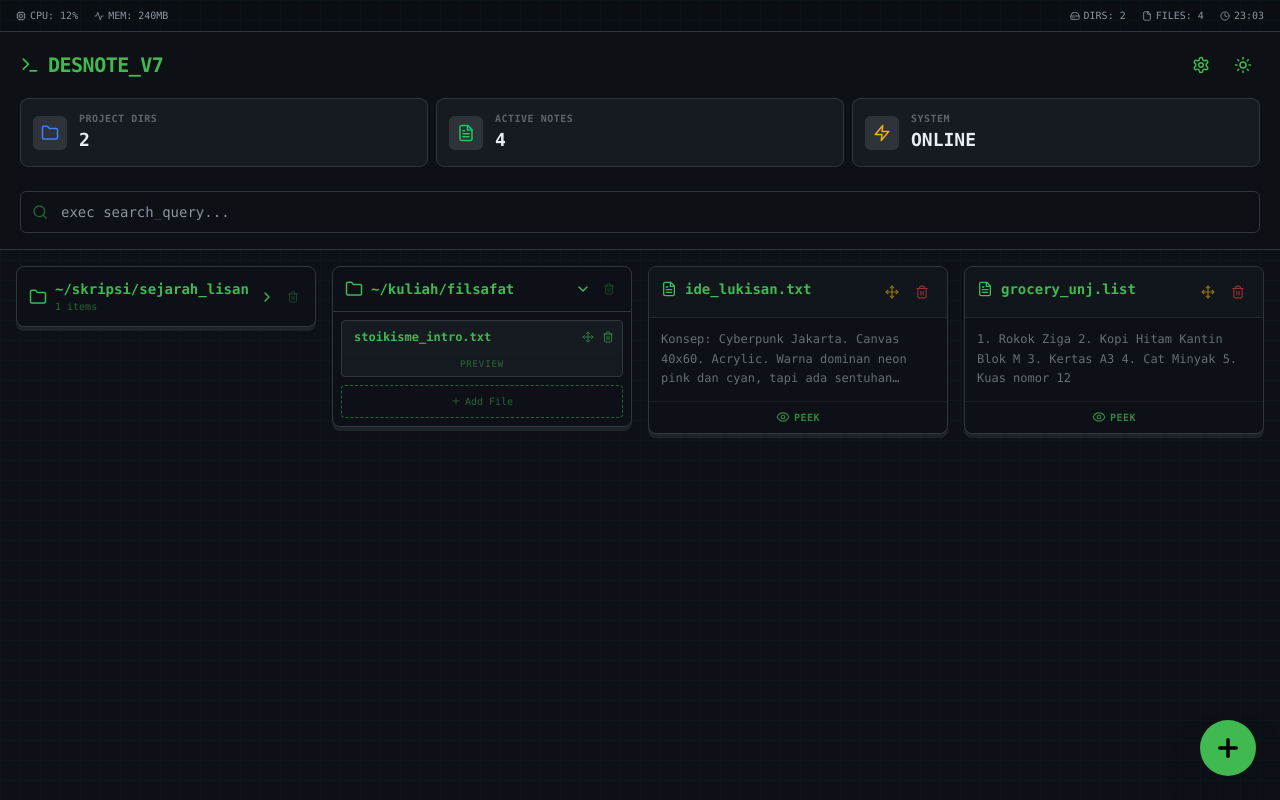
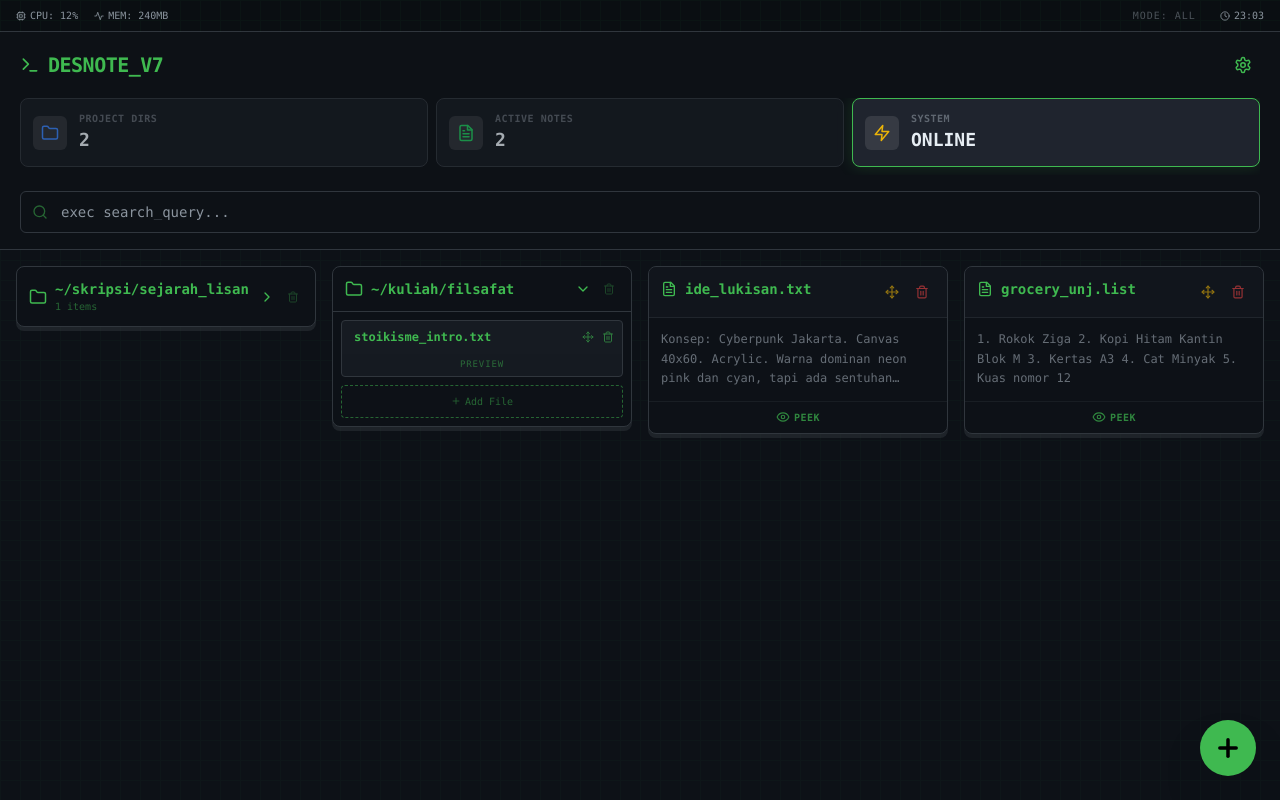
Before and after one commit to dyunayuna90-bit/Desnoterm, a React (Vite) app: page / in a window 1280 px wide. Built offline with nearby package versions, Linux system fonts and the light colour scheme.

Commit message:
Update App.tsx

```diff
--- a/App.tsx
+++ b/App.tsx
@@ -4,7 +4,7 @@ import {
   Settings, Moon, Sun, X, Save, MoreVertical,
   ArrowRightLeft, Trash2, Terminal, Github,
   CornerDownRight, Search, LayoutGrid, File, Edit3, Move, Eye, EyeOff, AlertTriangle,
-  Download, Upload, Cpu, Activity, HardDrive, Clock, Zap
+  Download, Upload, Cpu, Activity, HardDrive, Clock, Zap, Layers, Monitor
 } from 'lucide-react';
 
 // --- UTILS & DATA ---
@@ -35,25 +35,34 @@ const initialRootNotes = [
   { id: 'root-2', title: 'grocery_unj.list', content: '1. Rokok Ziga\n2. Kopi Hitam Kantin Blok M\n3. Kertas A3\n4. Cat Minyak\n5. Kuas nomor 12', isPeeked: false },
 ];
 
-// --- SUB-COMPONENTS (MOVED OUTSIDE TO FIX KEYBOARD BUG) ---
+// --- SUB-COMPONENTS ---
 
-const SystemStatus = ({ isTerminal, totalFolders, totalNotes }) => (
+const SystemStatus = ({ isTerminal, totalFolders, totalNotes, currentView }) => (
   <div className={`w-full flex items-center justify-between py-2 px-4 text-[10px] font-mono border-b ${isTerminal ? 'bg-black/20 border-[#30363d] text-[#8b949e]' : 'bg-gray-100 border-gray-200 text-gray-500'}`}>
     <div className="flex gap-4">
       <span className="flex items-center gap-1"><Cpu size={10}/> CPU: 12%</span>
       <span className="flex items-center gap-1"><Activity size={10}/> MEM: 240MB</span>
     </div>
-    <div className="flex gap-4">
-       <span className="flex items-center gap-1"><HardDrive size={10}/> DIRS: {totalFolders}</span>
-       <span className="flex items-center gap-1"><File size={10}/> FILES: {totalNotes}</span>
+    <div className="flex gap-4 items-center">
+       <span className="uppercase tracking-widest opacity-50 mr-2">MODE: {currentView}</span>
        <span className="flex items-center gap-1"><Clock size={10}/> {getFormattedTime()}</span>
     </div>
   </div>
 );
 
-const StatsCard = ({ icon: Icon, label, value, isTerminal, colorClass }) => (
-  <div className={`flex-1 p-3 rounded-lg border flex items-center gap-3 transition-all duration-300 hover:scale-[1.02] ${isTerminal ? 'bg-[#161b22] border-[#30363d]' : 'bg-white border-gray-200 shadow-sm'}`}>
-     <div className={`p-2 rounded-md ${isTerminal ? 'bg-opacity-10 bg-white' : 'bg-opacity-10 bg-black'} ${colorClass}`}>
+const StatsCard = ({ icon: Icon, label, value, isTerminal, colorClass, onClick, isActive }) => (
+  <div
+    onClick={onClick}
+    className={`
+      flex-1 p-3 rounded-lg border flex items-center gap-3 cursor-pointer select-none
+      transition-all duration-300 hover:scale-[1.02] active:scale-95
+      ${isActive
+        ? (isTerminal ? 'bg-[#1f242e] border-[#3fb950] shadow-[0_0_15px_rgba(63,185,80,0.2)]' : 'bg-blue-50 border-blue-400 shadow-md')
+        : (isTerminal ? 'bg-[#161b22] border-[#30363d] opacity-70 hover:opacity-100' : 'bg-white border-gray-200 shadow-sm hover:border-blue-300')
+      }
+    `}
+  >
+     <div className={`p-2 rounded-md ${isTerminal ? 'bg-opacity-10 bg-white' : 'bg-opacity-10 bg-black'} ${colorClass} transition-colors`}>
         <Icon size={18} />
      </div>
      <div>
@@ -86,7 +95,7 @@ const NoteCard = ({ note, folderId, isTerminal, onMove, onDelete, onOpen, onPeek
   };
 
   return (
-    <div className={`relative flex flex-col ${cardClass} h-auto overflow-hidden group w-full rounded-lg transition-all duration-300 hover:-translate-y-1 hover:shadow-lg`}>
+    <div className={`relative flex flex-col ${cardClass} h-auto overflow-hidden group w-full rounded-lg transition-all duration-500 hover:-translate-y-1 hover:shadow-lg animate-in fade-in slide-in-from-bottom-2`}>
        <div className={`flex justify-between items-start p-3 ${isTerminal ? 'bg-[#161b22]/50' : 'bg-gray-50/80'} border-b ${isTerminal ? 'border-[#30363d]' : 'border-[#d0d7de]'} border-opacity-50`}>
           <div className="flex items-center gap-2 overflow-hidden">
              <FileText size={16} className={isTerminal ? 'text-[#3fb950]' : 'text-blue-500'} />
@@ -104,7 +113,11 @@ const NoteCard = ({ note, folderId, isTerminal, onMove, onDelete, onOpen, onPeek
        >
           <div className={`text-xs leading-relaxed font-mono ${isTerminal ? 'text-[#8b949e]' : 'text-gray-600'}`}>
             {note.isPeeked
-              ? getPeekContent(note.content)
+              ? (
+                  <div className="animate-in slide-in-from-top-2 fade-in duration-300">
+                    {getPeekContent(note.content)}
+                  </div>
+                )
               : (
                   <div className="line-clamp-3 opacity-70">
                      {note.content || <span className="italic">No content (Edit)</span>}
@@ -136,7 +149,7 @@ const FolderCard = ({ folder, isTerminal, onToggle, onDelete, onMoveNote, onDele
   };
 
   return (
-    <div className={`relative flex flex-col ${cardClass} w-full rounded-lg transition-all duration-300 hover:shadow-lg`}>
+    <div className={`relative flex flex-col ${cardClass} w-full rounded-lg transition-all duration-300 hover:shadow-lg animate-in fade-in slide-in-from-bottom-2`}>
       <div
         className={`p-3 flex items-center justify-between cursor-pointer ${folder.isExpanded ? (isTerminal ? 'border-b border-[#30363d]' : 'border-b border-[#d0d7de]') : ''}`}
         onClick={onToggle}
@@ -157,7 +170,7 @@ const FolderCard = ({ folder, isTerminal, onToggle, onDelete, onMoveNote, onDele
       </div>
 
       {folder.isExpanded && (
-        <div className="p-2 space-y-2 animate-in slide-in-from-top-2 duration-300 origin-top">
+        <div className="p-2 space-y-2 animate-in slide-in-from-top-4 fade-in duration-300 ease-out origin-top">
             {folder.notes.length === 0 ? <div className="text-center opacity-30 text-[10px] py-2 font-mono">Empty Folder</div> :
             folder.notes.map(note => (
                <div key={note.id} className={`flex flex-col ${isTerminal ? 'bg-[#161b22] border border-[#30363d]' : 'bg-gray-50 border border-gray-100'} rounded overflow-hidden transition-transform active:scale-[0.99]`}>
@@ -171,7 +184,7 @@ const FolderCard = ({ folder, isTerminal, onToggle, onDelete, onMoveNote, onDele
                     </div>
                  </div>
                  {note.isPeeked && (
-                   <div className="p-2 bg-black/5 cursor-text text-[10px] opacity-70 whitespace-pre-wrap font-mono animate-in fade-in duration-200">
+                   <div className="p-2 bg-black/5 cursor-text text-[10px] opacity-70 whitespace-pre-wrap font-mono animate-in slide-in-from-top-2 fade-in duration-200">
                      {getPeekContent(note.content)}
                    </div>
                  )}
@@ -260,6 +273,10 @@ export default function DesnoteAppV7() {
   const [settingsOpen, setSettingsOpen] = useState(false);
   const [deleteModal, setDeleteModal] = useState({ isOpen: false, type: null, targetId: null, sourceId: null, isRoot: false });
   const [columnCount, setColumnCount] = useState(2);
+
+  // NEW: View Mode State (ALL, FOLDER, NOTE)
+  const [viewMode, setViewMode] = useState('ALL');
+
   const fileInputRef = useRef(null);
 
   // --- EFFECTS ---
@@ -281,6 +298,12 @@ export default function DesnoteAppV7() {
 
   // --- ACTIONS ---
   const toggleTheme = () => setTheme(prev => prev === 'dark' ? 'light' : 'dark');
+
+  // NEW: Filter Toggle Logic
+  const toggleViewMode = (mode) => {
+    if (viewMode === mode) setViewMode('ALL');
+    else setViewMode(mode);
+  };
 
   const toggleFolder = (folderId) => {
     setFolders(folders.map(f =>
@@ -411,12 +434,21 @@ export default function DesnoteAppV7() {
     event.target.value = null;
   };
 
-  // --- MASONRY LOGIC ---
+  // --- MASONRY LOGIC (WITH FILTER) ---
   const combinedItems = useMemo(() => {
-    const folderItems = folders.map(f => ({ type: 'FOLDER', data: f }));
-    const noteItems = rootNotes.map(n => ({ type: 'NOTE', data: n }));
+    let folderItems = [];
+    let noteItems = [];
+
+    // Filter Logic
+    if (viewMode === 'ALL' || viewMode === 'FOLDER') {
+      folderItems = folders.map(f => ({ type: 'FOLDER', data: f }));
+    }
+    if (viewMode === 'ALL' || viewMode === 'NOTE') {
+      noteItems = rootNotes.map(n => ({ type: 'NOTE', data: n }));
+    }
+
     return [...folderItems, ...noteItems];
-  }, [folders, rootNotes]);
+  }, [folders, rootNotes, viewMode]);
 
   const columns = useMemo(() => {
     const cols = Array.from({ length: columnCount }, () => []);
@@ -453,7 +485,7 @@ export default function DesnoteAppV7() {
       )}
 
       {/* SYSTEM STATUS BAR */}
-      <SystemStatus isTerminal={isTerminal} totalFolders={folders.length} totalNotes={folders.reduce((acc, f) => acc + f.notes.length, 0) + rootNotes.length} />
+      <SystemStatus isTerminal={isTerminal} totalFolders={folders.length} totalNotes={folders.reduce((acc, f) => acc + f.notes.length, 0) + rootNotes.length} currentView={viewMode} />
 
       <header className={`px-5 py-4 flex flex-col gap-4 z-10 sticky top-0 ${isTerminal ? 'bg-[#0d1117]/95 border-b border-[#30363d]' : 'bg-white/90 backdrop-blur shadow-sm'}`}>
         <div className="flex justify-between items-center">
@@ -465,18 +497,39 @@ export default function DesnoteAppV7() {
               <button onClick={() => setSettingsOpen(true)} className="p-2 rounded-full hover:bg-current hover:bg-opacity-10 transition-colors active:scale-90">
                   <Settings size={18} />
               </button>
-              <button onClick={toggleTheme} className="p-2 rounded-full hover:bg-current hover:bg-opacity-10 transition-colors active:scale-90">
-                  {isTerminal ? <Sun size={18} /> : <Moon size={18} />}
-              </button>
             </div>
         </div>
 
-        {/* DASHBOARD STATS */}
+        {/* DASHBOARD STATS (INTERACTIVE FILTER) */}
         {!searchQuery && (
           <div className="flex gap-2 w-full overflow-x-auto pb-2 scrollbar-none">
-            <StatsCard icon={Folder} label="Project Dirs" value={folders.length} isTerminal={isTerminal} colorClass="text-blue-500" />
-            <StatsCard icon={FileText} label="Active Notes" value={folders.reduce((acc, f) => acc + f.notes.length, 0) + rootNotes.length} isTerminal={isTerminal} colorClass="text-green-500" />
-            <StatsCard icon={Zap} label="System" value="ONLINE" isTerminal={isTerminal} colorClass="text-yellow-500" />
+            <StatsCard
+              icon={Folder}
+              label="Project Dirs"
+              value={folders.length}
+              isTerminal={isTerminal}
+              colorClass="text-blue-500"
+              onClick={() => toggleViewMode('FOLDER')}
+              isActive={viewMode === 'FOLDER'}
+            />
+            <StatsCard
+              icon={FileText}
+              label="Active Notes"
+              value={rootNotes.length}
+              isTerminal={isTerminal}
+              colorClass="text-green-500"
+              onClick={() => toggleViewMode('NOTE')}
+              isActive={viewMode === 'NOTE'}
+            />
+            <StatsCard
+              icon={Zap}
+              label="System"
+              value="ONLINE"
+              isTerminal={isTerminal}
+              colorClass="text-yellow-500"
+              onClick={() => toggleViewMode('ALL')}
+              isActive={viewMode === 'ALL'}
+            />
           </div>
         )}
 
@@ -523,8 +576,8 @@ export default function DesnoteAppV7() {
         </div>
         {combinedItems.length === 0 && (
            <div className="flex flex-col items-center justify-center py-20 opacity-30 text-sm font-mono gap-4">
-              <Terminal size={48} />
-              <div>[SYSTEM_EMPTY] :: NO_DATA_FOUND</div>
+              <Layers size={48} />
+              <div>[VIEW_MODE: {viewMode}] :: NO_DATA</div>
            </div>
         )}
       </main>
@@ -565,6 +618,7 @@ export default function DesnoteAppV7() {
         isTerminal={isTerminal}
       />
 
+      {/* SETTINGS MODAL (WITH THEME TOGGLE) */}
       {settingsOpen && (
        <div className="fixed inset-0 z-[80] flex items-center justify-center bg-black/90 backdrop-blur-sm p-4 animate-in fade-in duration-200">
           <div className={`w-full max-w-sm p-6 ${modalBg} flex flex-col gap-6 shadow-2xl`}>
@@ -574,7 +628,18 @@ export default function DesnoteAppV7() {
                 </h3>
                 <button onClick={() => setSettingsOpen(false)}><X size={18}/></button>
              </div>
+
              <div className="flex flex-col gap-3">
+                <div className="text-[10px] font-bold opacity-50 uppercase tracking-widest">Appearance</div>
+                <button onClick={toggleTheme} className="w-full py-3 px-4 rounded border border-current border-opacity-20 flex items-center justify-between hover:bg-current hover:bg-opacity-5 transition-all">
+                    <div className="flex items-center gap-3">
+                        {theme === 'dark' ? <Moon size={18} /> : <Sun size={18} />}
+                        <span className="font-bold text-sm">Theme Mode</span>
+                    </div>
+                    <span className="text-xs opacity-60 uppercase">{theme}</span>
+                </button>
+
+                <div className="text-[10px] font-bold opacity-50 uppercase tracking-widest mt-2">Data Management</div>
                 <button onClick={handleExport} className="w-full py-4 px-4 rounded border border-current border-opacity-20 flex items-center gap-4 hover:bg-current hover:bg-opacity-5 transition-all">
                    <div className={`p-2 rounded-full ${isTerminal ? 'bg-[#3fb950]/20 text-[#3fb950]' : 'bg-blue-100 text-blue-600'}`}><Download size={20}/></div>
                    <div className="text-left flex-1"><div className="font-bold text-sm">Backup (JSON)</div><div className="text-[10px] opacity-60">Export system state</div></div>
```
